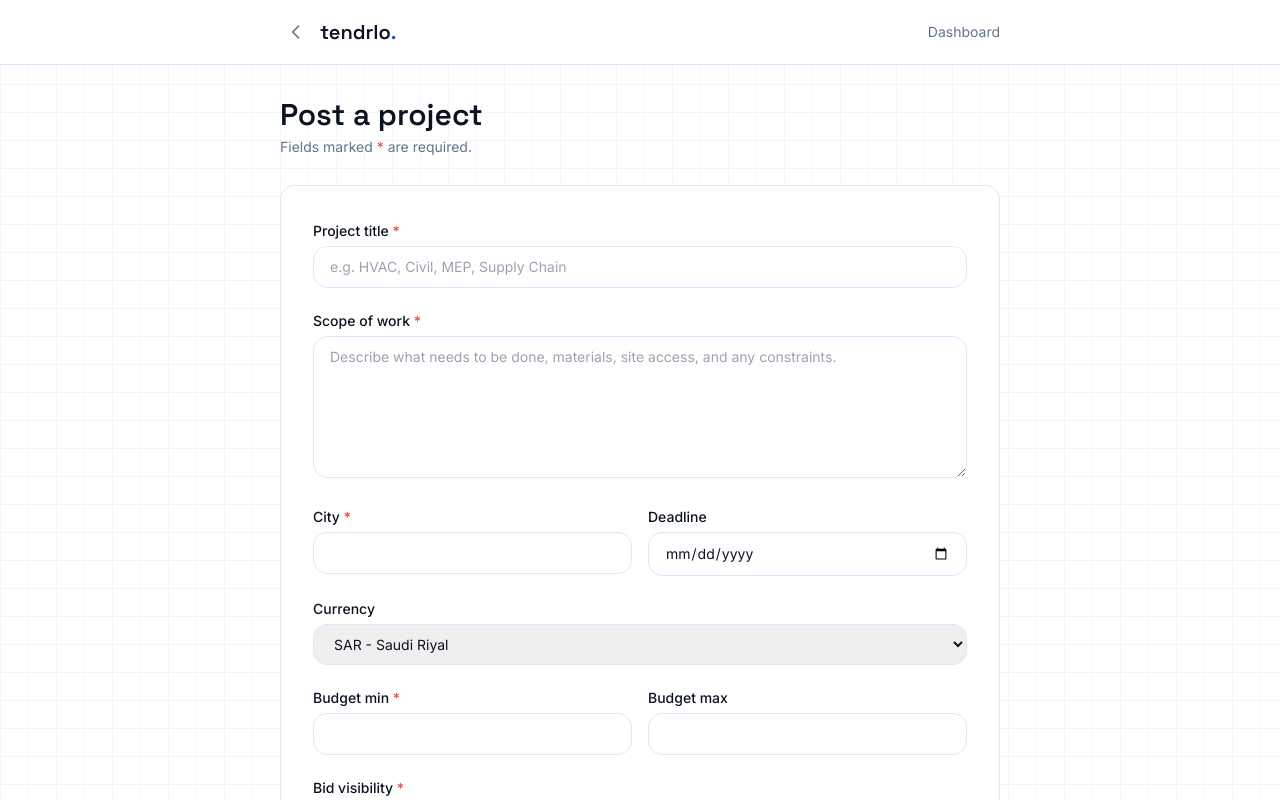
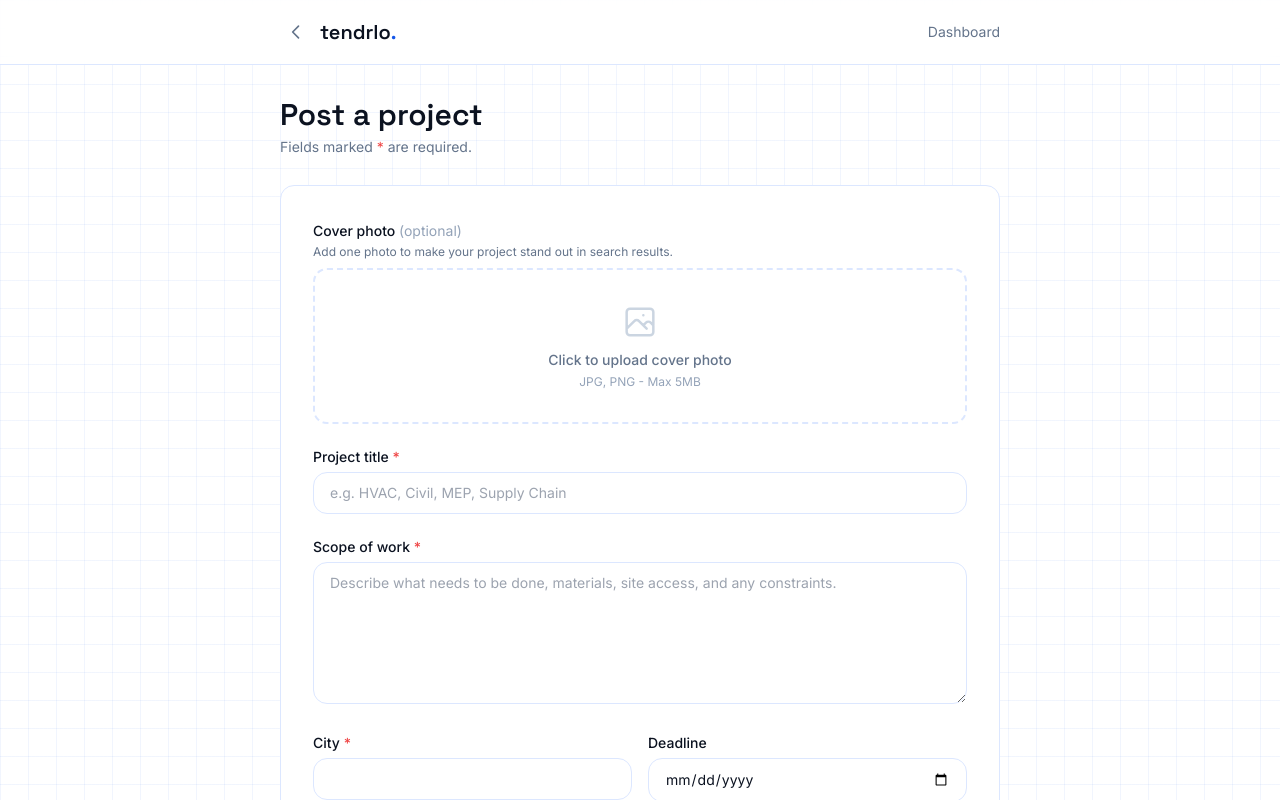
Before and after one commit to junaidgohar111-ai/tendrlo-frontend, a Next.js app: page /projects/new in a window 1280 px wide. Shown: the top 800 px of the page. Built offline with nearby package versions, Linux system fonts and the light colour scheme; no server answers.

Commit message:
Add cover photo upload to new project page

```diff
--- a/src/app/projects/new/page.tsx
+++ b/src/app/projects/new/page.tsx
@@ -1,5 +1,5 @@
 'use client';
-import { useState, FormEvent, useRef } from 'react';
+import { useState, useRef } from 'react';
 import { useRouter } from 'next/navigation';
 import Link from 'next/link';
 import { api, getStoredToken } from '@/lib/api';
@@ -10,6 +10,8 @@ const MAX_BYTES = MAX_MB * 1024 * 1024;
 export default function NewProjectPage() {
   const router = useRouter();
   const fileRef = useRef<HTMLInputElement>(null);
+  const coverRef = useRef<HTMLInputElement>(null);
+
   const [title, setTitle] = useState('');
   const [description, setDescription] = useState('');
   const [city, setCity] = useState('');
@@ -21,17 +23,40 @@ export default function NewProjectPage() {
   const [files, setFiles] = useState<File[]>([]);
   const [oversized, setOversized] = useState<string[]>([]);
   const [links, setLinks] = useState(['']);
+  const [coverImage, setCoverImage] = useState<File|null>(null);
+  const [coverPreview, setCoverPreview] = useState<string|null>(null);
   const [errors, setErrors] = useState<Record<string,string>>({});
   const [loading, setLoading] = useState(false);
   const [uploadMsg, setUploadMsg] = useState('');
 
   function handleFiles(e: React.ChangeEvent<HTMLInputElement>) {
     if (!e.target.files) return;
-    const ok: File[] = []; const big: string[] = [];
-    Array.from(e.target.files).forEach(f => f.size > MAX_BYTES ? big.push(f.name) : ok.push(f));
-    setFiles(prev=>[...prev,...ok]);
-    setOversized(prev=>[...prev,...big]);
-    e.target.value='';
+    const ok: File[] = [];
+    const big: string[] = [];
+    Array.from(e.target.files).forEach(f => {
+      if (f.size > MAX_BYTES) big.push(f.name);
+      else ok.push(f);
+    });
+    setFiles(prev => [...prev, ...ok]);
+    setOversized(prev => [...prev, ...big]);
+    e.target.value = '';
+  }
+
+  function handleCover(e: React.ChangeEvent<HTMLInputElement>) {
+    const file = e.target.files?.[0];
+    if (!file) return;
+    if (file.size > 5 * 1024 * 1024) {
+      alert('Cover photo must be under 5MB.');
+      return;
+    }
+    setCoverImage(file);
+    setCoverPreview(URL.createObjectURL(file));
+    e.target.value = '';
+  }
+
+  function removeCover() {
+    setCoverImage(null);
+    setCoverPreview(null);
   }
 
   function validate() {
@@ -40,7 +65,7 @@ export default function NewProjectPage() {
     if (!description.trim() || description.trim().length < 20) e.description = 'Scope of work must be at least 20 characters.';
     if (!city.trim()) e.city = 'City is required.';
     if (!budgetMin || Number(budgetMin) <= 0) e.budgetMin = 'Budget minimum is required.';
-    if (files.length === 0 && !links.some(l=>l.trim())) e.attachments = 'At least one file or link is required.';
+    if (files.length === 0 && !links.some(l => l.trim())) e.attachments = 'At least one file or link is required.';
     return e;
   }
 
@@ -51,28 +76,55 @@ export default function NewProjectPage() {
     setLoading(true);
     try {
       const { project } = await api('/projects', {
-        method:'POST',
+        method: 'POST',
         body: JSON.stringify({
-          title:title.trim(), description:description.trim(), locationCity:city.trim(),
-          budgetMin:Number(budgetMin), budgetMax:budgetMax?Number(budgetMax):undefined,
-          currency, deadline:deadline||undefined, status, visibility,
+          title: title.trim(),
+          description: description.trim(),
+          locationCity: city.trim(),
+          budgetMin: Number(budgetMin),
+          budgetMax: budgetMax ? Number(budgetMax) : undefined,
+          currency,
+          deadline: deadline || undefined,
+          status,
+          visibility,
         }),
       });
-      const validLinks = links.filter(l=>l.trim());
+
+      const token = getStoredToken();
+
+      // Upload cover image if selected
+      if (coverImage) {
+        setUploadMsg('Uploading cover photo...');
+        const fd = new FormData();
+        fd.append('cover', coverImage);
+        await fetch(`${process.env.NEXT_PUBLIC_API_URL}/projects/${project.id}/cover`, {
+          method: 'POST',
+          headers: { Authorization: `Bearer ${token || ''}` },
+          body: fd,
+        });
+      }
+
+      // Upload attachments
+      const validLinks = links.filter(l => l.trim());
       if (files.length > 0 || validLinks.length > 0) {
         setUploadMsg('Uploading files...');
         const fd = new FormData();
-        files.forEach(f=>fd.append('files',f));
+        files.forEach(f => fd.append('files', f));
         if (validLinks.length) fd.append('fileLinks', JSON.stringify(validLinks));
-        const token = getStoredToken();
         await fetch(`${process.env.NEXT_PUBLIC_API_URL}/uploads/project/${project.id}`, {
-          method:'POST', headers:{Authorization:`Bearer ${token||''}`}, body:fd,
+          method: 'POST',
+          headers: { Authorization: `Bearer ${token || ''}` },
+          body: fd,
         });
       }
+
       router.push(`/projects/${project.id}`);
     } catch (err) {
       setErrors({ submit: err instanceof Error ? err.message : 'Something went wrong.' });
-    } finally { setLoading(false); setUploadMsg(''); }
+    } finally {
+      setLoading(false);
+      setUploadMsg('');
+    }
   }
 
   const inp = "mt-1 w-full rounded-card border border-blueprint-100 px-4 py-2.5 text-sm focus:outline-none focus:ring-2 focus:ring-blueprint-500";
@@ -83,9 +135,13 @@ export default function NewProjectPage() {
         <div className="mx-auto max-w-3xl px-4 sm:px-6 py-4 flex items-center justify-between">
           <div className="flex items-center gap-2">
             <button onClick={() => window.history.back()} className="w-8 h-8 flex items-center justify-center rounded-full hover:bg-slate-100 transition-colors">
-              <svg className="w-5 h-5 text-slate-500" fill="none" viewBox="0 0 24 24" stroke="currentColor"><path strokeLinecap="round" strokeLinejoin="round" strokeWidth={2} d="M15 19l-7-7 7-7"/></svg>
+              <svg className="w-5 h-5 text-slate-500" fill="none" viewBox="0 0 24 24" stroke="currentColor">
+                <path strokeLinecap="round" strokeLinejoin="round" strokeWidth={2} d="M15 19l-7-7 7-7"/>
+              </svg>
             </button>
-            <Link href="/" className="font-display text-xl font-semibold">tendrlo<span className="text-blueprint-500">.</span></Link>
+            <Link href="/" className="font-display text-xl font-semibold">
+              tendrlo<span className="text-blueprint-500">.</span>
+            </Link>
           </div>
           <Link href="/dashboard" className="text-sm text-slate-500 hover:text-ink">Dashboard</Link>
         </div>
@@ -97,33 +153,81 @@ export default function NewProjectPage() {
 
         <div className="mt-7 space-y-5 rounded-card border border-blueprint-100 bg-white p-6 sm:p-8">
 
+          {/* Cover Photo */}
+          <div>
+            <label className="text-sm font-medium">Cover photo <span className="text-slate-400 font-normal">(optional)</span></label>
+            <p className="text-xs text-slate-500 mt-0.5">Add one photo to make your project stand out in search results.</p>
+            <div
+              onClick={() => coverRef.current?.click()}
+              className="mt-2 border-2 border-dashed border-blueprint-100 rounded-card overflow-hidden cursor-pointer hover:border-blueprint-500 transition-colors"
+            >
+              {coverPreview ? (
+                <div className="relative">
+                  <img src={coverPreview} alt="Cover preview" className="w-full h-48 object-cover"/>
+                  <div className="absolute inset-0 bg-black/20 flex items-center justify-center opacity-0 hover:opacity-100 transition-opacity">
+                    <p className="text-white text-sm font-medium">Click to change</p>
+                  </div>
+                </div>
+              ) : (
+                <div className="p-8 text-center">
+                  <svg className="w-10 h-10 text-slate-300 mx-auto mb-2" fill="none" viewBox="0 0 24 24" stroke="currentColor">
+                    <path strokeLinecap="round" strokeLinejoin="round" strokeWidth={1.5} d="M4 16l4.586-4.586a2 2 0 012.828 0L16 16m-2-2l1.586-1.586a2 2 0 012.828 0L20 14m-6-6h.01M6 20h12a2 2 0 002-2V6a2 2 0 00-2-2H6a2 2 0 00-2 2v12a2 2 0 002 2z"/>
+                  </svg>
+                  <p className="text-sm font-medium text-slate-500">Click to upload cover photo</p>
+                  <p className="text-xs text-slate-400 mt-1">JPG, PNG - Max 5MB</p>
+                </div>
+              )}
+            </div>
+            <input ref={coverRef} type="file" accept=".jpg,.jpeg,.png,.webp" onChange={handleCover} className="hidden"/>
+            {coverPreview && (
+              <button onClick={removeCover} className="mt-2 text-xs text-red-400 hover:text-red-600">
+                Remove photo
+              </button>
+            )}
+          </div>
+
+          {/* Title */}
           <div>
             <label className="text-sm font-medium">Project title <span className="text-red-500">*</span></label>
-            <input value={title} onChange={e=>setTitle(e.target.value)} placeholder="e.g. HVAC, Civil, MEP, Supply Chain" className={inp}/>
-            {errors.title&&<p className="text-xs text-red-500 mt-1">{errors.title}</p>}
+            <input
+              value={title}
+              onChange={e => setTitle(e.target.value)}
+              placeholder="e.g. HVAC, Civil, MEP, Supply Chain"
+              className={inp}
+            />
+            {errors.title && <p className="text-xs text-red-500 mt-1">{errors.title}</p>}
           </div>
 
+          {/* Description */}
           <div>
             <label className="text-sm font-medium">Scope of work <span className="text-red-500">*</span></label>
-            <textarea rows={6} value={description} onChange={e=>setDescription(e.target.value)} placeholder="Describe what needs to be done, materials, site access, and any constraints." className={inp}/>
-            {errors.description&&<p className="text-xs text-red-500 mt-1">{errors.description}</p>}
+            <textarea
+              rows={6}
+              value={description}
+              onChange={e => setDescription(e.target.value)}
+              placeholder="Describe what needs to be done, materials, site access, and any constraints."
+              className={inp}
+            />
+            {errors.description && <p className="text-xs text-red-500 mt-1">{errors.description}</p>}
           </div>
 
+          {/* City and Deadline */}
           <div className="grid grid-cols-2 gap-4">
             <div>
               <label className="text-sm font-medium">City <span className="text-red-500">*</span></label>
-              <input value={city} onChange={e=>setCity(e.target.value)} className={inp}/>
-              {errors.city&&<p className="text-xs text-red-500 mt-1">{errors.city}</p>}
+              <input value={city} onChange={e => setCity(e.target.value)} className={inp}/>
+              {errors.city && <p className="text-xs text-red-500 mt-1">{errors.city}</p>}
             </div>
             <div>
               <label className="text-sm font-medium">Deadline</label>
-              <input type="date" value={deadline} onChange={e=>setDeadline(e.target.value)} className={inp}/>
+              <input type="date" value={deadline} onChange={e => setDeadline(e.target.value)} className={inp}/>
             </div>
           </div>
 
+          {/* Currency */}
           <div>
             <label className="text-sm font-medium">Currency</label>
-            <select value={currency} onChange={e=>setCurrency(e.target.value)} className={inp}>
+            <select value={currency} onChange={e => setCurrency(e.target.value)} className={inp}>
               <option value="SAR">SAR - Saudi Riyal</option>
               <option value="USD">USD - US Dollar</option>
               <option value="AED">AED - UAE Dirham</option>
@@ -132,59 +236,72 @@ export default function NewProjectPage() {
             </select>
           </div>
 
+          {/* Budget */}
           <div className="grid grid-cols-2 gap-4">
             <div>
               <label className="text-sm font-medium">Budget min <span className="text-red-500">*</span></label>
-              <input type="number" min="0" value={budgetMin} onChange={e=>setBudgetMin(e.target.value)} className={inp}/>
-              {errors.budgetMin&&<p className="text-xs text-red-500 mt-1">{errors.budgetMin}</p>}
+              <input type="number" min="0" value={budgetMin} onChange={e => setBudgetMin(e.target.value)} className={inp}/>
+              {errors.budgetMin && <p className="text-xs text-red-500 mt-1">{errors.budgetMin}</p>}
             </div>
             <div>
               <label className="text-sm font-medium">Budget max</label>
-              <input type="number" min="0" value={budgetMax} onChange={e=>setBudgetMax(e.target.value)} className={inp}/>
+              <input type="number" min="0" value={budgetMax} onChange={e => setBudgetMax(e.target.value)} className={inp}/>
             </div>
           </div>
 
+          {/* Visibility */}
           <div>
             <label className="text-sm font-medium">Bid visibility <span className="text-red-500">*</span></label>
             <div className="mt-2 grid grid-cols-2 gap-3">
-              {(['public','invite_only'] as const).map(v=>(
-                <button key={v} type="button" onClick={()=>setVisibility(v)}
-                  className={`rounded-card border p-4 text-left transition-colors ${visibility===v?'border-blueprint-500 bg-blueprint-50':'border-blueprint-100 hover:border-blueprint-300'}`}>
-                  <p className="font-medium text-sm">{v==='public'?'Public bid':'Private bid'}</p>
-                  <p className="text-xs text-slate-500 mt-1">{v==='public'?'Any verified contractor can bid.':'Only contractors you invite can bid.'}</p>
+              {(['public', 'invite_only'] as const).map(v => (
+                <button key={v} type="button" onClick={() => setVisibility(v)}
+                  className={`rounded-card border p-4 text-left transition-colors ${visibility === v ? 'border-blueprint-500 bg-blueprint-50' : 'border-blueprint-100 hover:border-blueprint-300'}`}>
+                  <p className="font-medium text-sm">{v === 'public' ? 'Public bid' : 'Private bid'}</p>
+                  <p className="text-xs text-slate-500 mt-1">{v === 'public' ? 'Any verified contractor can bid.' : 'Only contractors you invite can bid.'}</p>
                 </button>
               ))}
             </div>
           </div>
 
+          {/* Attachments */}
           <div>
             <label className="text-sm font-medium">Attachments <span className="text-red-500">*</span></label>
             <p className="text-xs text-slate-500 mt-0.5">PDF, DWG, Excel, images, videos - max {MAX_MB}MB each.</p>
-            <div onClick={()=>fileRef.current?.click()} className="mt-2 border-2 border-dashed border-blueprint-100 rounded-card p-6 text-center cursor-pointer hover:border-blueprint-500 transition-colors">
+            <div
+              onClick={() => fileRef.current?.click()}
+              className="mt-2 border-2 border-dashed border-blueprint-100 rounded-card p-6 text-center cursor-pointer hover:border-blueprint-500 transition-colors"
+            >
               <p className="text-sm font-medium">Click to select files</p>
               <p className="text-xs text-slate-500 mt-1">PDF, DWG, Excel, Images, Videos - Max {MAX_MB}MB</p>
             </div>
-            <input ref={fileRef} type="file" multiple accept=".pdf,.dwg,.xlsx,.xls,.jpg,.jpeg,.png,.webp,.mp4" onChange={handleFiles} className="hidden"/>
+            <input
+              ref={fileRef}
+              type="file"
+              multiple
+              accept=".pdf,.dwg,.xlsx,.xls,.jpg,.jpeg,.png,.webp,.mp4"
+              onChange={handleFiles}
+              className="hidden"
+            />
 
-            {oversized.length>0&&(
+            {oversized.length > 0 && (
               <div className="mt-3 rounded-card border border-red-200 bg-red-50 px-4 py-3">
                 <p className="text-sm font-medium text-red-600 mb-1">These files exceed {MAX_MB}MB:</p>
-                {oversized.map((n,i)=>(
+                {oversized.map((n, i) => (
                   <div key={i} className="flex items-center justify-between text-sm text-red-600">
                     <span>{n}</span>
-                    <button onClick={()=>setOversized(oversized.filter((_,j)=>j!==i))} className="text-xs ml-3 underline">dismiss</button>
+                    <button onClick={() => setOversized(oversized.filter((_, j) => j !== i))} className="text-xs ml-3 underline">dismiss</button>
                   </div>
                 ))}
                 <p className="text-xs text-red-500 mt-2 font-medium">Use the link box below for these files.</p>
               </div>
             )}
 
-            {files.length>0&&(
+            {files.length > 0 && (
               <div className="mt-3 space-y-2">
-                {files.map((f,i)=>(
+                {files.map((f, i) => (
                   <div key={i} className="flex items-center justify-between rounded-card border border-emerald-100 bg-emerald-50 px-4 py-2.5">
                     <span className="text-sm truncate">{f.name}</span>
-                    <button onClick={()=>setFiles(files.filter((_,j)=>j!==i))} className="text-red-400 ml-3 text-xs shrink-0">Remove</button>
+                    <button onClick={() => setFiles(files.filter((_, j) => j !== i))} className="text-red-400 ml-3 text-xs shrink-0">Remove</button>
                   </div>
                 ))}
               </div>
@@ -192,28 +309,44 @@ export default function NewProjectPage() {
 
             <div className="mt-4">
               <p className="text-sm font-medium mb-2">File links (Google Drive, Dropbox, etc.)</p>
-              {links.map((l,i)=>(
+              {links.map((l, i) => (
                 <div key={i} className="flex gap-2 mb-2">
-                  <input type="url" value={l} onChange={e=>{const u=[...links];u[i]=e.target.value;setLinks(u);}} placeholder="https://drive.google.com/..." className={`flex-1 ${inp}`}/>
-                  <button type="button" onClick={()=>setLinks(links.length>1?links.filter((_,j)=>j!==i):[''])} className="text-red-400 hover:text-red-600 px-2">x</button>
+                  <input
+                    type="url"
+                    value={l}
+                    onChange={e => { const u = [...links]; u[i] = e.target.value; setLinks(u); }}
+                    placeholder="https://drive.google.com/..."
+                    className={`flex-1 ${inp}`}
+                  />
+                  <button
+                    type="button"
+                    onClick={() => setLinks(links.length > 1 ? links.filter((_, j) => j !== i) : [''])}
+                    className="text-red-400 hover:text-red-600 px-2"
+                  >x</button>
                 </div>
               ))}
-              <button type="button" onClick={()=>setLinks([...links,''])} className="text-sm text-blueprint-600 font-medium hover:underline">+ Add another link</button>
+              <button type="button" onClick={() => setLinks([...links, ''])} className="text-sm text-blueprint-600 font-medium hover:underline">
+                + Add another link
+              </button>
             </div>
-            {errors.attachments&&<p className="text-xs text-red-500 mt-2">{errors.attachments}</p>}
+            {errors.attachments && <p className="text-xs text-red-500 mt-2">{errors.attachments}</p>}
           </div>
 
-          {uploadMsg&&<p className="text-sm text-blueprint-600 font-mono">{uploadMsg}</p>}
-          {errors.submit&&<div className="rounded-card bg-red-50 border border-red-100 px-4 py-3 text-sm text-red-600">{errors.submit}</div>}
+          {uploadMsg && <p className="text-sm text-blueprint-600 font-mono">{uploadMsg}</p>}
+          {errors.submit && (
+            <div className="rounded-card bg-red-50 border border-red-100 px-4 py-3 text-sm text-red-600">
+              {errors.submit}
+            </div>
+          )}
 
           <div className="flex flex-col sm:flex-row gap-3 pt-2">
-            <button type="button" disabled={loading} onClick={()=>submit('draft')}
+            <button type="button" disabled={loading} onClick={() => submit('draft')}
               className="rounded-card border border-blueprint-200 px-5 py-2.5 text-sm font-medium hover:border-blueprint-500 disabled:opacity-60 transition-colors">
               Save as draft
             </button>
-            <button type="button" disabled={loading} onClick={()=>submit('open')}
+            <button type="button" disabled={loading} onClick={() => submit('open')}
               className="rounded-card bg-blueprint-500 px-5 py-2.5 text-sm font-medium text-white hover:bg-blueprint-600 disabled:opacity-60 transition-colors">
-              {loading?'Publishing...':'Publish for bidding'}
+              {loading ? 'Publishing...' : 'Publish for bidding'}
             </button>
           </div>
 
```
